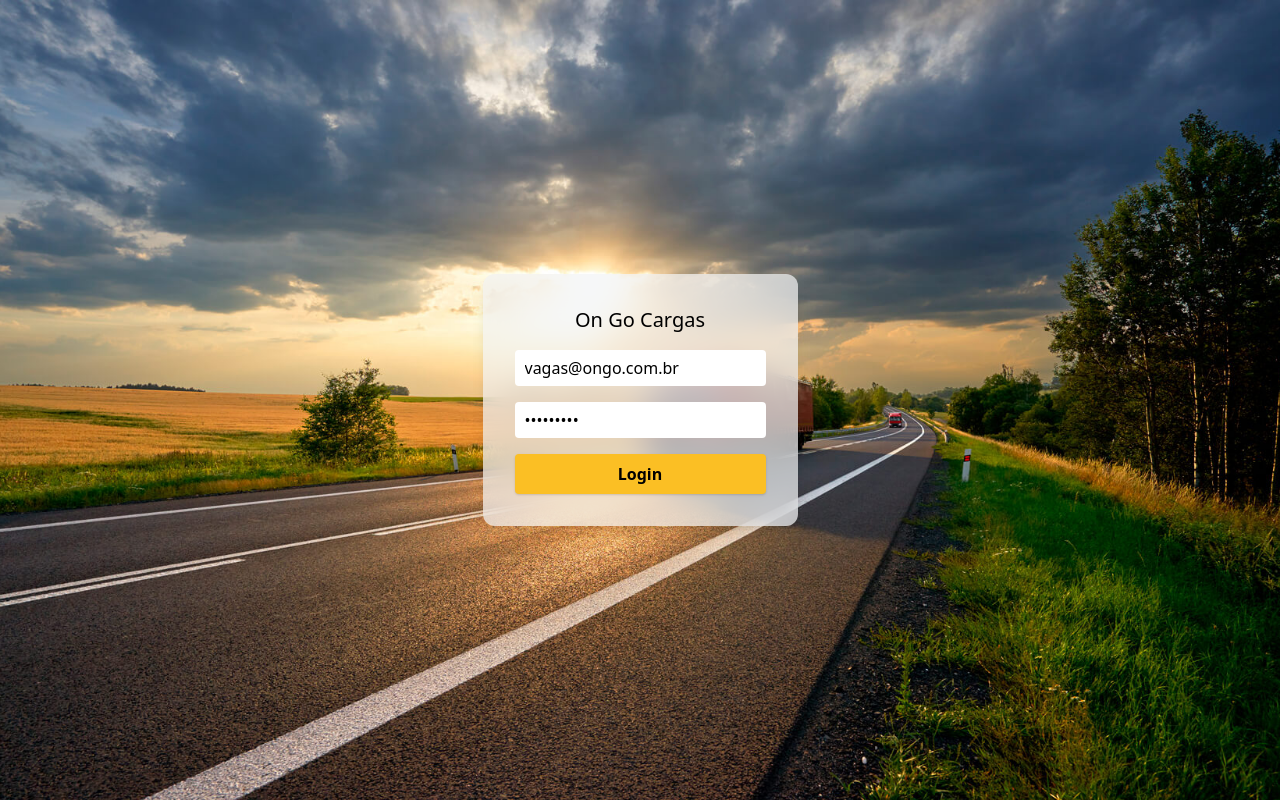
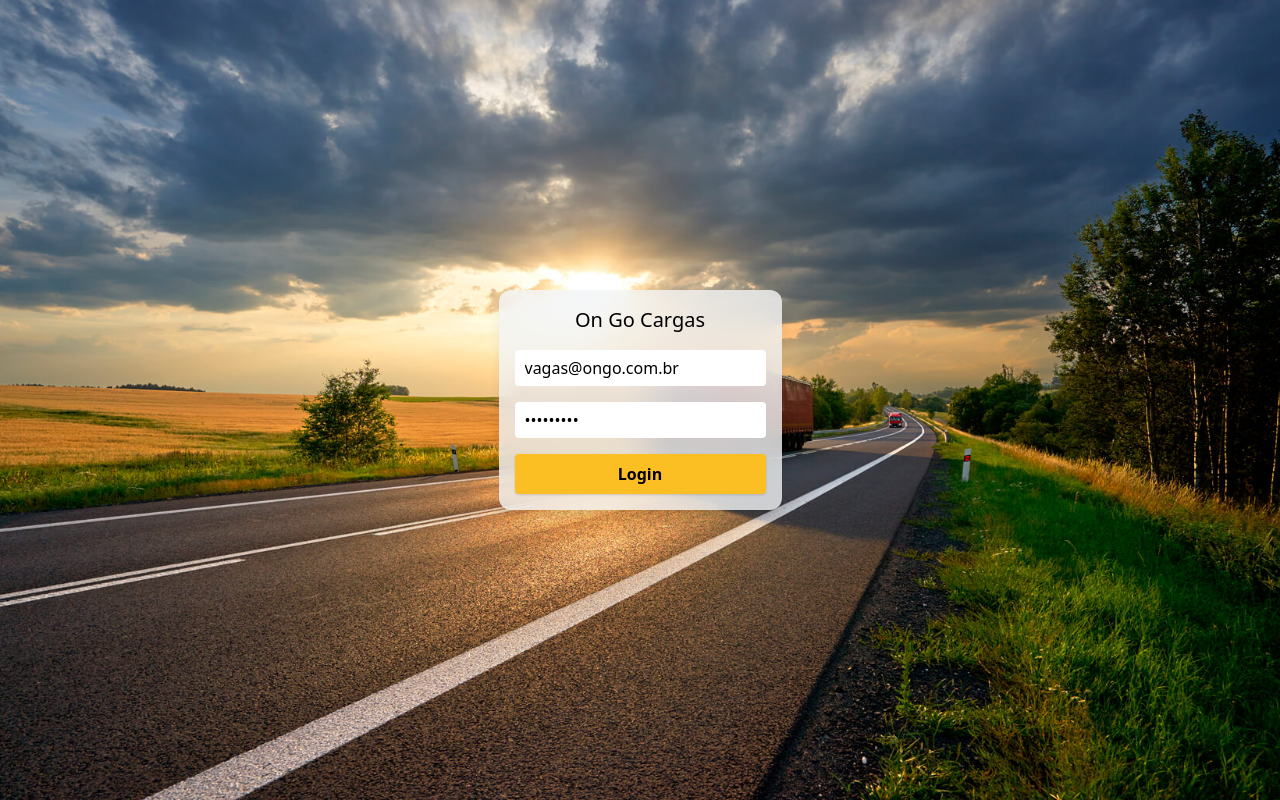
Before and after one commit to pablohen/on-go-cargas, a Next.js app: page /login in a window 1280 px wide. Built offline with nearby package versions, Linux system fonts and the light colour scheme.

Commit message:
layout changes

```diff
--- a/components/OnGoContainer.tsx
+++ b/components/OnGoContainer.tsx
@@ -6,7 +6,7 @@
 
 const OnGoContainer = ({ children }: Props) => {
   return (
-    <div className="w-full p-8 rounded-xl bg-gray-100/70 dark:bg-gray-600/70 backdrop-blur-lg shadow-lg space-y-4">
+    <div className="w-full p-4 rounded-xl bg-gray-100/80 dark:bg-gray-600/70 backdrop-blur-lg shadow-lg space-y-4">
       {children}
     </div>
   );
```
